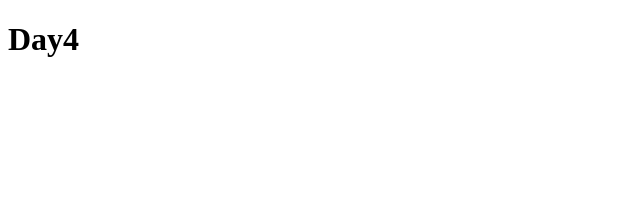
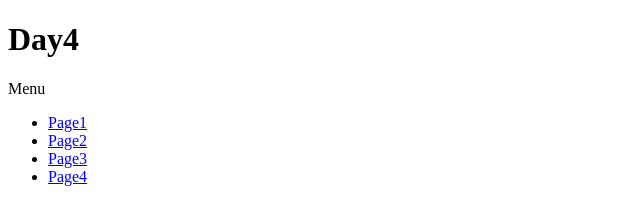
Before and after one commit to AKozhemyako/day4, a plain HTML site: page index.html in a window 1280 px wide. Shown: the whole page, without its empty margins (0-640 px from the left). Drawn offline with Linux system fonts and the light colour scheme.

Commit message:
Add Menu to front page

```diff
--- a/index.html
+++ b/index.html
@@ -9,5 +9,22 @@
 </head>
 <body>
 	<h1>Day4</h1>
+	<section>
+		<p>Menu</p>
+		<ul>
+			<li>
+				<a href="#">Page1</a>
+			</li>
+			<li>
+				<a href="#">Page2</a>
+			</li>
+			<li>
+				<a href="#">Page3</a>
+			</li>
+			<li>
+				<a href="#">Page4</a>
+			</li>
+		</ul>
+	</section>
 </body>
 </html>
```
